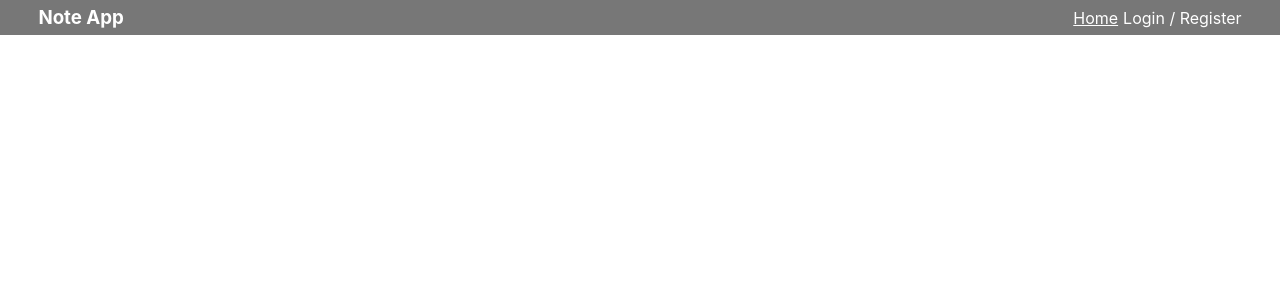
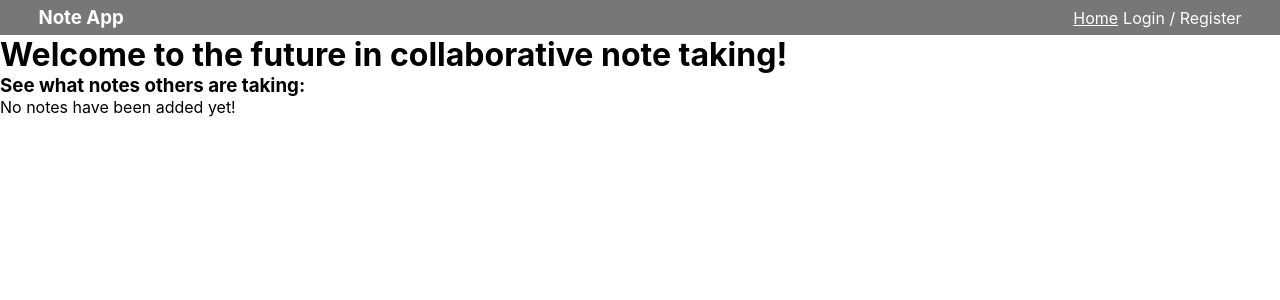
Before and after one commit to jp-king-1337/react_note_api, a React (Create React App) app in the folder browser/: page / in a window 1280 px wide. Shown: the top 300 px of the page. Built offline with nearby package versions, Linux system fonts and the light colour scheme.

Commit message:
Boo - routes set up

```diff
--- a/browser/src/App.js
+++ b/browser/src/App.js
@@ -1,4 +1,5 @@
 import { useEffect, useState } from "react";
+import { Routes, Route } from "react-router-dom";
 
 // components
 import Loading from "./components/Loading";
@@ -6,6 +7,7 @@ import Header from "./components/Header";
 
 // pages
 import AuthForm from "./pages/AuthForm";
+import Landing from "./pages/Landing";
 
 function App() {
     const [state, setState] = useState({
@@ -24,9 +26,14 @@ function App() {
 
     return (
         <>
-            <Header state={state}/>
+            <Header state={state} />
 
             {state.loading && <Loading />}
+
+            <Routes>
+                <Route path="/" element={<Landing />} />
+                <Route path="/auth" element={<AuthForm />} />
+            </Routes>
         </>
     );
 }
--- /dev/null
+++ b/browser/src/pages/Landing.js
@@ -0,0 +1,15 @@
+function Landing(props) {
+    return (
+        <>
+        <h1>Welcome to the future in collaborative note taking!</h1>
+
+        <h3>See what notes others are taking:</h3>
+
+        <div className="notes">
+            <p>No notes have been added yet!</p>
+        </div>
+        </>
+    )
+}
+
+export default Landing;
```
